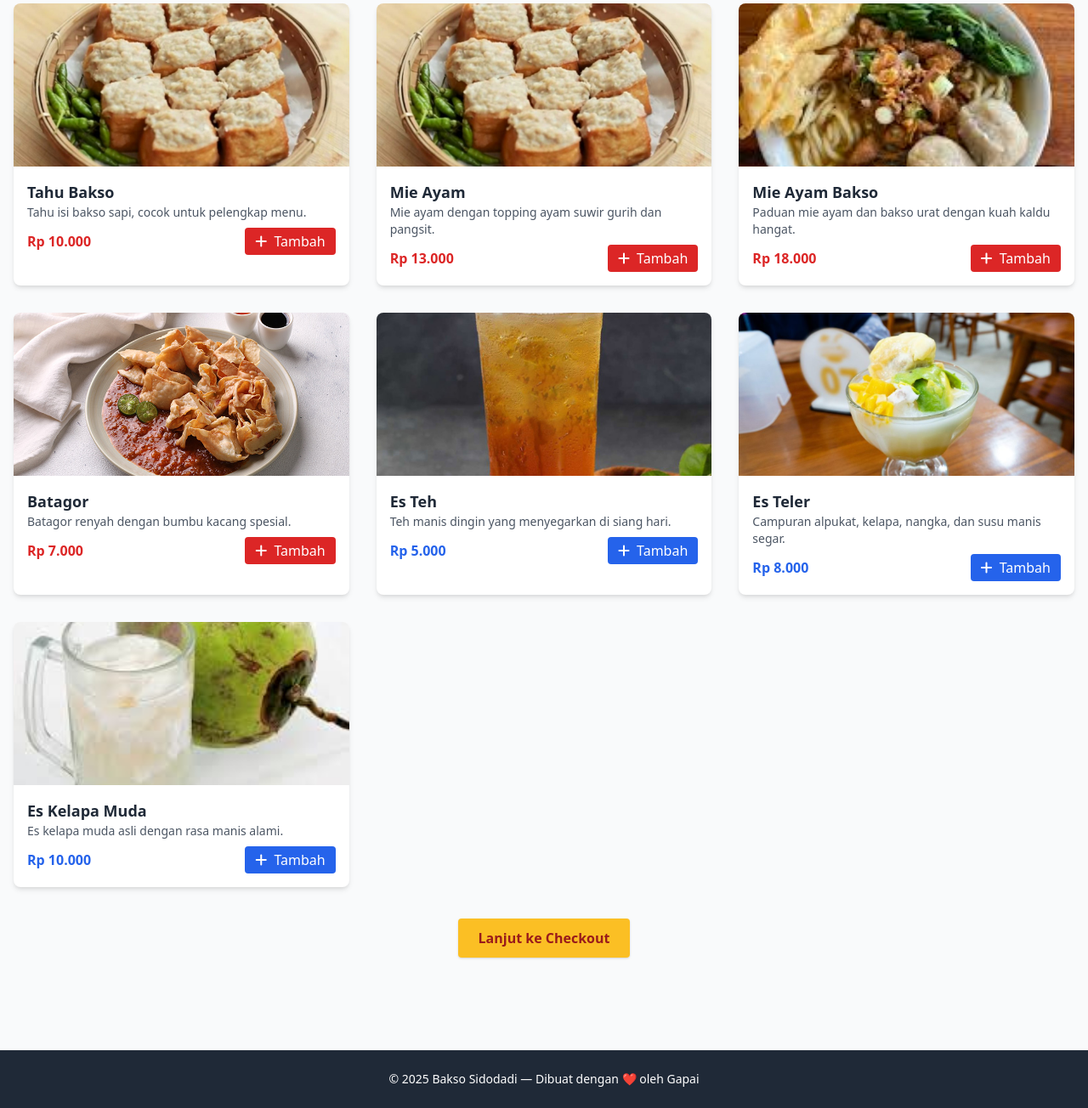
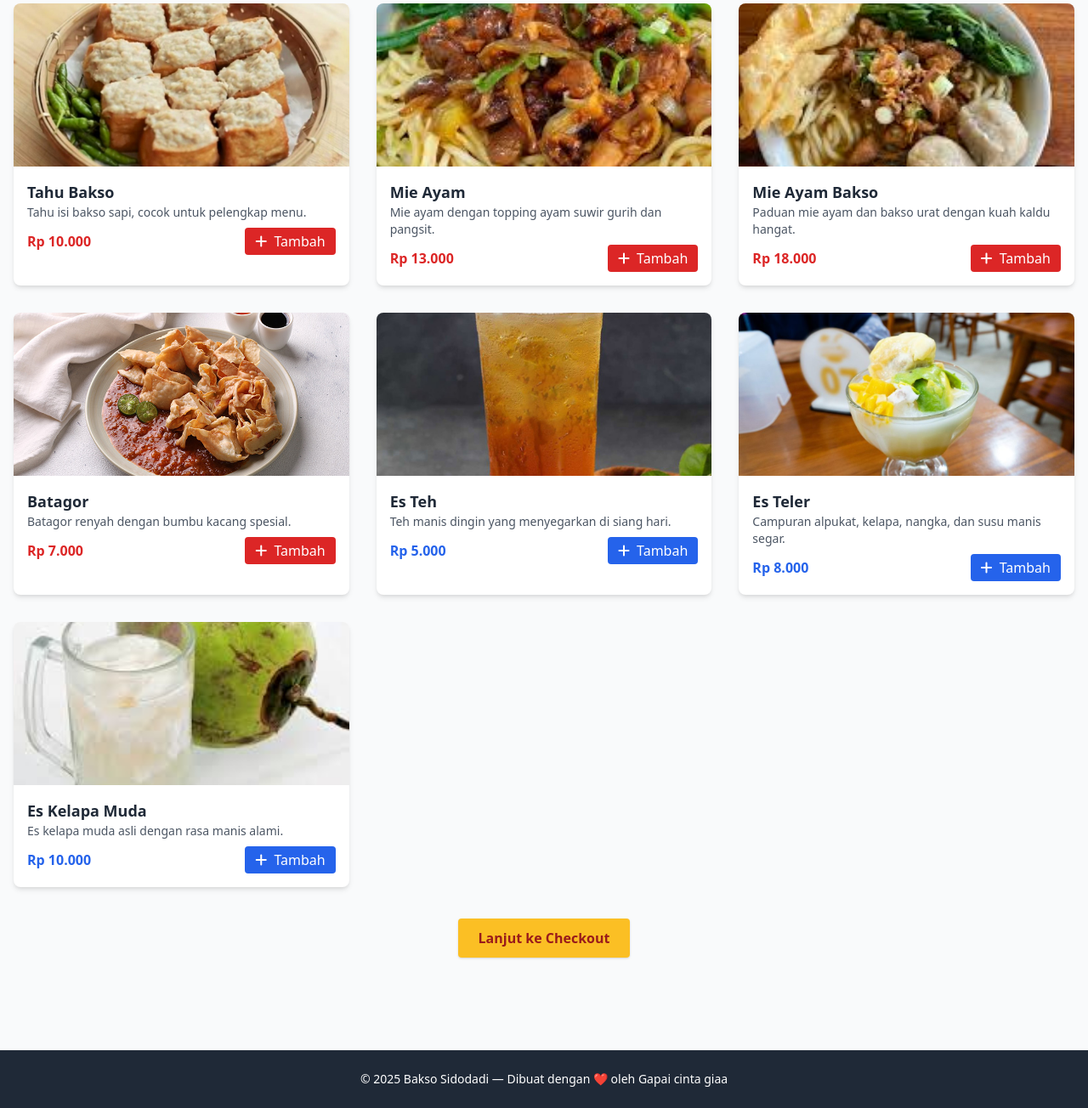
Before and after one commit to anggia0312/bakso-sidodajo, a plain HTML site: page menu.html in a window 1280 px wide. Shown: the part 568-1872 px from the top of the page at 85% size. Drawn offline with nearby package versions, Linux system fonts and the light colour scheme.

Commit message:
Update checkout.html and menu.html

```diff
--- a/menu.html
+++ b/menu.html
@@ -106,7 +106,7 @@
 
             <!-- Mie Ayam -->
       <div class="bg-white rounded-lg shadow-md overflow-hidden food-card">
-        <img src="images/tahu-bakso.jpg" alt="Mie Ayam" class="w-full h-48 object-cover" />
+        <img src="images/mie-ayam.jpg" alt="Mie Ayam" class="w-full h-48 object-cover" />
         <div class="p-4">
           <h3 class="font-bold text-lg text-gray-800">Mie Ayam</h3>
           <p class="text-gray-600 text-sm mb-2">Mie ayam dengan topping ayam suwir gurih dan pangsit.</p>
@@ -206,7 +206,7 @@
   <!-- Footer -->
   <footer class="bg-gray-800 text-white py-6 mt-20">
     <div class="container mx-auto text-center text-sm">
-      © 2025 Bakso Sidodadi — Dibuat dengan ❤️ oleh Gapai
+      © 2025 Bakso Sidodadi — Dibuat dengan ❤️ oleh Gapai cinta giaa
     </div>
   </footer>
 
```
Also changed, not shown: checkout.html (+1 -1 lines).
